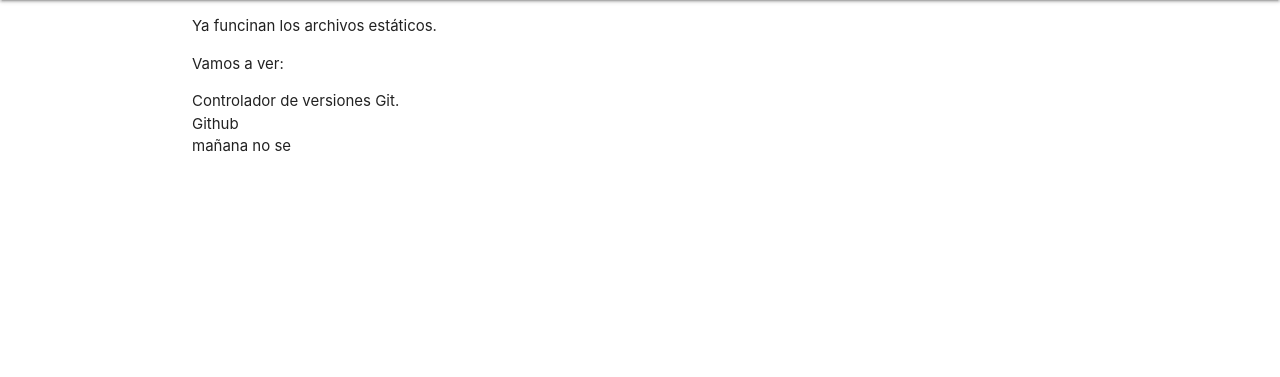
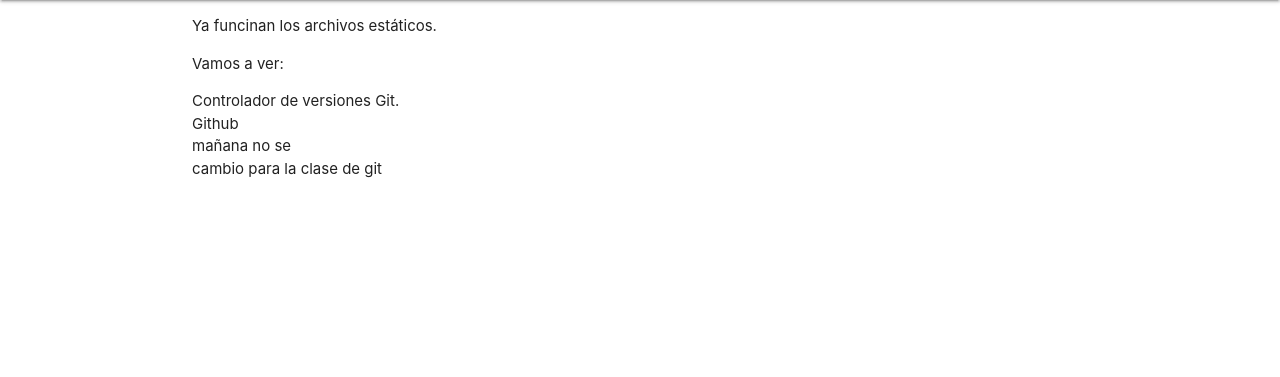
Before and after one commit to olienriquez/misitio, a Django app: template templates/blog/index.html in a window 1280 px wide. Shown: the part 64-441 px from the top of the page. Run offline with Django 3.2, Linux system fonts and the light colour scheme; the template is opened without the code that fills it, so the values that code supplies are empty.

Commit message:
Agregue cambios al index

```diff
--- a/templates/blog/index.html
+++ b/templates/blog/index.html
@@ -13,6 +13,7 @@
 		<li> Controlador de versiones Git.</li>
 		<li>Github</li>
 		<li>mañana no se</li>
+		<li>cambio para la clase de git</li>
 	</ul>
 </div>
 
```
